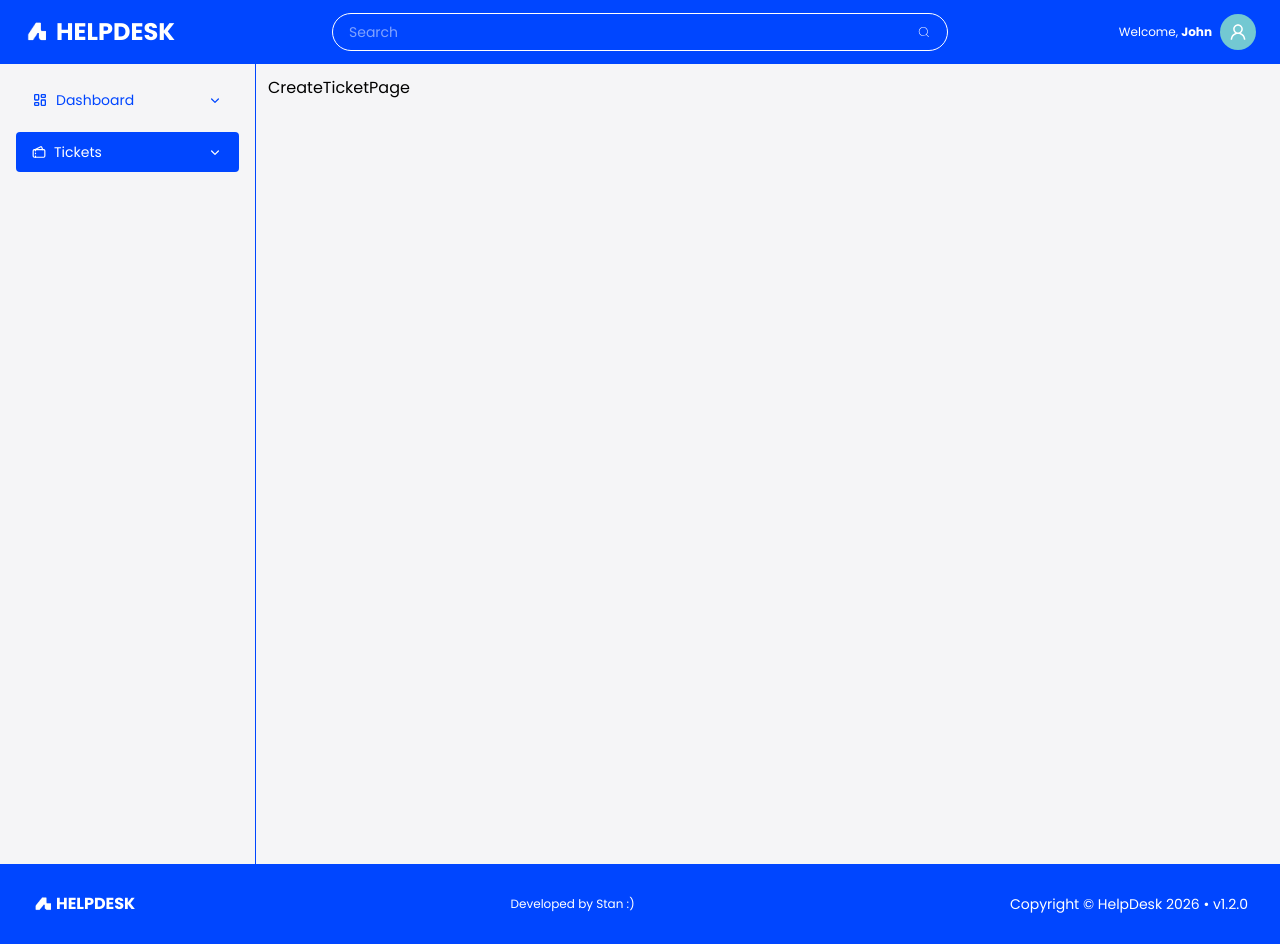
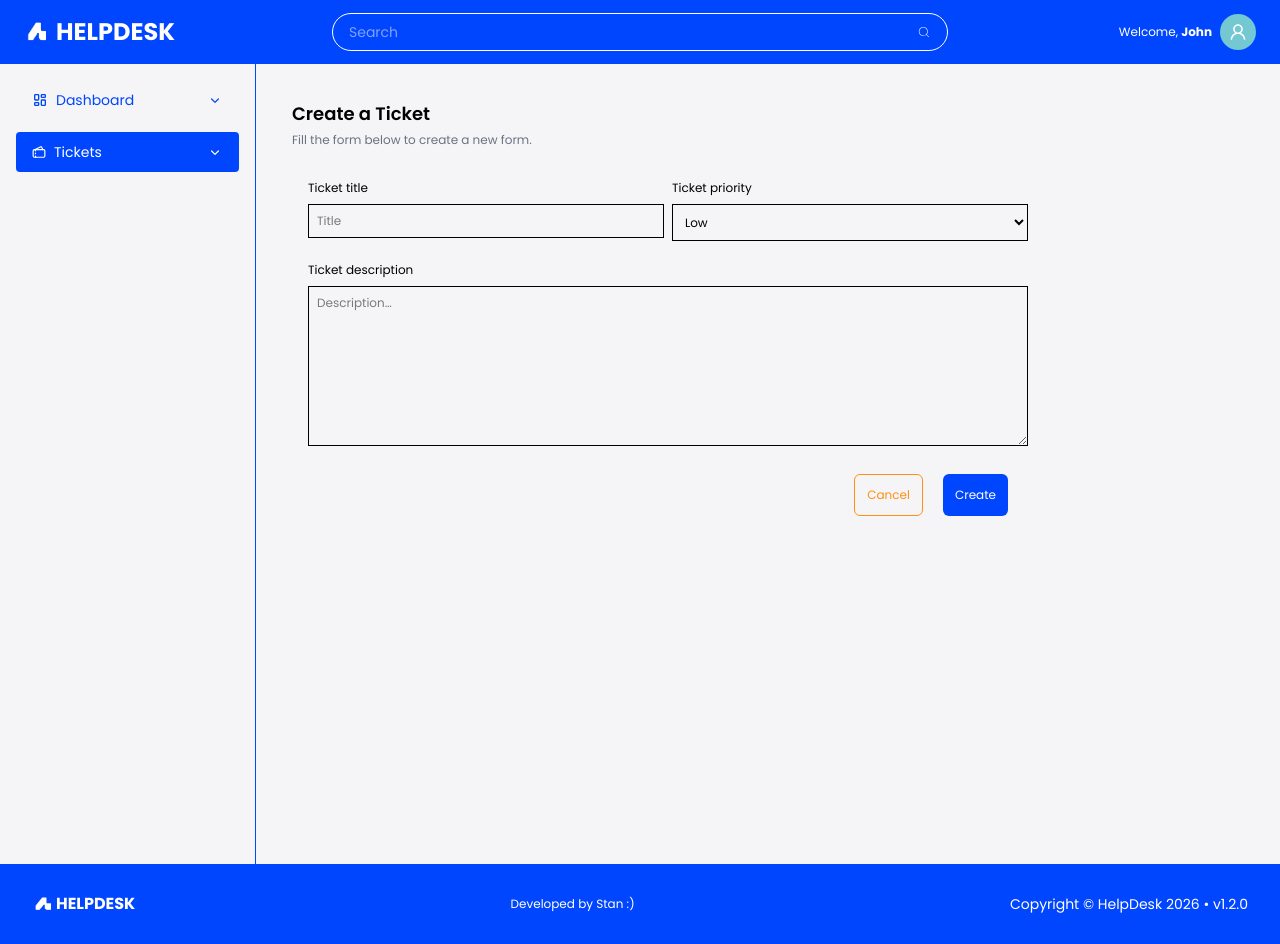
Before and after one commit to stanleymensah/Help-Desk-App, a React (Vite) app: page /tickets/new in a window 1280 px wide. Built offline with nearby package versions, Linux system fonts and the light colour scheme.

Commit message:
Added create ticket form with validations and simple console.log funciton on submit

```diff
--- a/src/components/common/Button.jsx
+++ b/src/components/common/Button.jsx
@@ -1,25 +1,24 @@
-
-export const SecondaryButton = () => {
+export const PrimaryButton = ({ name, type }) => {
   return (
     <>
       <button
-        type="button"
-        className="text-xs bg-secondary text-white py-3 px-3 rounded-md m-1"
+        type={type}
+        className="text-xs bg-primary text-white py-3 px-3 rounded-md m-1 cursor-pointer"
       >
-        Secondary Button
+        {name}
       </button>
     </>
   );
 };
 
-export const PrimaryButton = () => {
+export const SecondaryButton = ({ name , type}) => {
   return (
     <>
       <button
-        type="button"
-        className="text-xs bg-tranparent text-secondary py-3 px-3 rounded-md m-1 border border-secondary"
+        type={type}
+        className="text-xs bg-tranparent text-secondary py-3 px-3 rounded-md m-1 border border-secondary cursor-pointer"
       >
-        Secondary Button
+        {name}
       </button>
     </>
   );
--- a/src/output.css
+++ b/src/output.css
@@ -19,6 +19,7 @@
     --color-yellow-700: oklch(55.4% 0.135 66.442);
     --color-green-50: oklch(98.2% 0.018 155.826);
     --color-green-100: oklch(96.2% 0.044 156.743);
+    --color-green-400: oklch(79.2% 0.209 151.711);
     --color-green-600: oklch(62.7% 0.194 149.214);
     --color-blue-50: oklch(97% 0.014 254.604);
     --color-blue-100: oklch(93.2% 0.032 255.585);
@@ -37,6 +38,8 @@
     --text-xs--line-height: calc(1 / 0.75);
     --text-sm: 0.875rem;
     --text-sm--line-height: calc(1.25 / 0.875);
+    --text-lg: 1.125rem;
+    --text-lg--line-height: calc(1.75 / 1.125);
     --text-xl: 1.25rem;
     --text-xl--line-height: calc(1.75 / 1.25);
     --text-3xl: 1.875rem;
@@ -232,6 +235,9 @@
   .mt-4 {
     margin-top: calc(var(--spacing) * 4);
   }
+  .mb-4 {
+    margin-bottom: calc(var(--spacing) * 4);
+  }
   .mb-6 {
     margin-bottom: calc(var(--spacing) * 6);
   }
@@ -247,8 +253,14 @@
   .flex {
     display: flex;
   }
+  .hidden {
+    display: none;
+  }
   .table {
     display: table;
+  }
+  .h-1 {
+    height: calc(var(--spacing) * 1);
   }
   .h-7 {
     height: calc(var(--spacing) * 7);
@@ -259,11 +271,44 @@
   .h-20 {
     height: calc(var(--spacing) * 20);
   }
+  .h-40 {
+    height: calc(var(--spacing) * 40);
+  }
+  .h-50 {
+    height: calc(var(--spacing) * 50);
+  }
+  .h-100 {
+    height: calc(var(--spacing) * 100);
+  }
+  .h-150 {
+    height: calc(var(--spacing) * 150);
+  }
+  .h-200 {
+    height: calc(var(--spacing) * 200);
+  }
+  .h-\[20rem\] {
+    height: 20rem;
+  }
+  .h-\[30rem\] {
+    height: 30rem;
+  }
+  .h-\[32rem\] {
+    height: 32rem;
+  }
+  .h-\[35rem\] {
+    height: 35rem;
+  }
+  .h-\[60rem\] {
+    height: 60rem;
+  }
   .h-full {
     height: 100%;
   }
   .h-lvh {
     height: 100lvh;
+  }
+  .h-screen {
+    height: 100vh;
   }
   .max-h-\[90vh\] {
     max-height: 90vh;
@@ -312,6 +357,18 @@
   }
   .w-40 {
     width: calc(var(--spacing) * 40);
+  }
+  .w-\[30r\] {
+    width: 30r;
+  }
+  .w-\[30re\] {
+    width: 30re;
+  }
+  .w-\[30rem\] {
+    width: 30rem;
+  }
+  .w-\[50rem\] {
+    width: 50rem;
   }
   .w-\[70rem\] {
     width: 70rem;
@@ -378,6 +435,11 @@
   }
   .gap-6 {
     gap: calc(var(--spacing) * 6);
+  }
+  .truncate {
+    overflow: hidden;
+    text-overflow: ellipsis;
+    white-space: nowrap;
   }
   .overflow-hidden {
     overflow: hidden;
@@ -470,6 +532,9 @@
   .bg-green-100 {
     background-color: var(--color-green-100);
   }
+  .bg-green-400 {
+    background-color: var(--color-green-400);
+  }
   .bg-orange-100 {
     background-color: var(--color-orange-100);
   }
@@ -494,6 +559,9 @@
   .bg-red-100 {
     background-color: var(--color-red-100);
   }
+  .bg-red-500 {
+    background-color: var(--color-red-500);
+  }
   .bg-secondary {
     background-color: var(--color-secondary);
   }
@@ -512,8 +580,14 @@
   .p-3 {
     padding: calc(var(--spacing) * 3);
   }
+  .p-4 {
+    padding: calc(var(--spacing) * 4);
+  }
   .p-5 {
     padding: calc(var(--spacing) * 5);
+  }
+  .p-6 {
+    padding: calc(var(--spacing) * 6);
   }
   .px-3 {
     padding-inline: calc(var(--spacing) * 3);
@@ -551,12 +625,19 @@
   .py-8 {
     padding-block: calc(var(--spacing) * 8);
   }
+  .pb-4 {
+    padding-bottom: calc(var(--spacing) * 4);
+  }
   .text-right {
     text-align: right;
   }
   .text-3xl {
     font-size: var(--text-3xl);
     line-height: var(--tw-leading, var(--text-3xl--line-height));
+  }
+  .text-lg {
+    font-size: var(--text-lg);
+    line-height: var(--tw-leading, var(--text-lg--line-height));
   }
   .text-sm {
     font-size: var(--text-sm);
--- a/src/pages/dashboard/Dashboard.jsx
+++ b/src/pages/dashboard/Dashboard.jsx
@@ -1,13 +1,9 @@
-// import TicketsPage from "../tickets/TicketsPage";
-
 import { Link } from "react-router-dom";
 
 export default function Dashboard() {
   return (
     <>
-      {/* <TicketsPage /> */}
-      <h1>Welcome to your Dashboard</h1>
-      <Link to="/tickets">See All your Tickets</Link>
+
     </>
   );
 }
--- /dev/null
+++ b/src/pages/tickets/CreateTicketForm.jsx
@@ -0,0 +1,90 @@
+import { PrimaryButton, SecondaryButton } from "../../components/common/Button";
+import { useForm } from "react-hook-form";
+
+
+
+export default function CreateTicketForm() {
+    const {
+    register,
+    handleSubmit,
+    formState: { errors },
+  } = useForm();
+
+  const onSubmit = (data) => {
+    console.log("Created Form: ", data);
+  };
+  return (
+    <>
+    <form onSubmit={handleSubmit(onSubmit)} className="flex flex-col gap-2">
+              <div className="flex gap-2 w-full">
+                <div className="flex flex-col gap-2 w-1/2">
+                  <label>Ticket title</label>
+                  <input
+                    {...register("ticketTitle", {
+                      required: "Title is required",
+                      minLength: {
+                        value: 5,
+                        message: "Should be more than 5 characters",
+                      },
+                    })}
+                    type="text"
+                    placeholder="Title"
+                    className="border p-2 mb-4 focus:outline-none focus:border-primary"
+                  />
+                  {errors.ticketTitle && (
+                    <span className="text-red-500">
+                      {errors.ticketTitle?.message}
+                    </span>
+                  )}
+                </div>
+
+                <div className="flex flex-col gap-2 w-1/2">
+                  <label>Ticket priority</label>
+                  <select
+                    name="priority"
+                    className="border p-2 focus:outline-none focus:border-primary"
+                    {...register("ticketPriority", {
+                      required: "Select a priority",
+                    })}
+                  >
+                    <option value="Low">Low</option>
+                    <option value="Medium">Medium</option>
+                    <option value="High">High</option>
+                  </select>
+                </div>
+
+                {errors.ticketPriority && (
+                  <span className="text-red-500">
+                    {errors.ticketPriority?.message}
+                  </span>
+                )}
+              </div>
+
+              <div className="flex flex-col gap-2">
+                <label>Ticket description</label>
+                <textarea
+                  {...register("ticketDescription", {
+                    required: "Description required!",
+                    minLength: {
+                      value: 10,
+                      message: "Must not be less than 10 characters",
+                    },
+                  })}
+                  placeholder="Description"
+                  className="border focus:outline-none focus:border-primary w-full p-2 h-40 line-clamp-1"
+                ></textarea>
+                {errors.ticketDescription && (
+                  <span className="text-red-500">
+                    {errors.ticketDescription?.message}
+                  </span>
+                )}
+              </div>
+
+              <div className="buttons flex justify-end p-4 gap-3">
+                <SecondaryButton name="Cancel" />
+                <PrimaryButton name="Create" type="submit" />
+              </div>
+            </form>
+    </>
+  )
+}
--- a/src/pages/tickets/CreateTicketPage.jsx
+++ b/src/pages/tickets/CreateTicketPage.jsx
@@ -1,7 +1,22 @@
-import React from 'react'
+import CreateTicketForm from "./CreateTicketForm";
 
 export default function CreateTicketPage() {
+
+
   return (
-    <div>CreateTicketPage</div>
-  )
+    <div className="container flex flex-col w-[50rem] h-[32rem] p-6">
+      {/* 2. Top Header (Takes only the space it needs) */}
+      <div className="flex flex-col gap-1 pb-4">
+        <span className="text-lg font-semibold">Create a Ticket</span>
+        <span className="text-xs text-gray-500">
+          Fill the form below to create a new form.
+        </span>
+      </div>
+
+      <div className="formContainer text-xs flex-1 overflow-hidden p-4">
+        {/* Form content goes here */}
+        <CreateTicketForm />
+      </div>
+    </div>
+  );
 }
```
